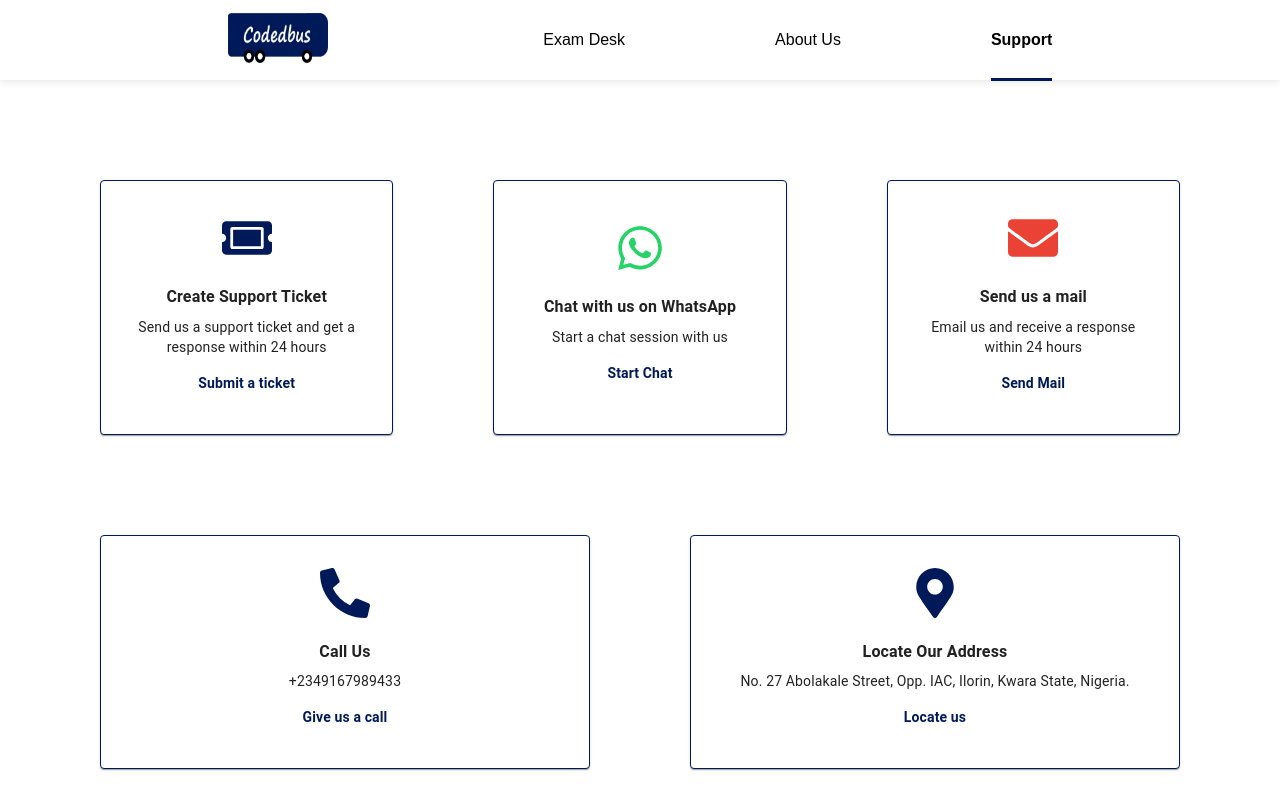
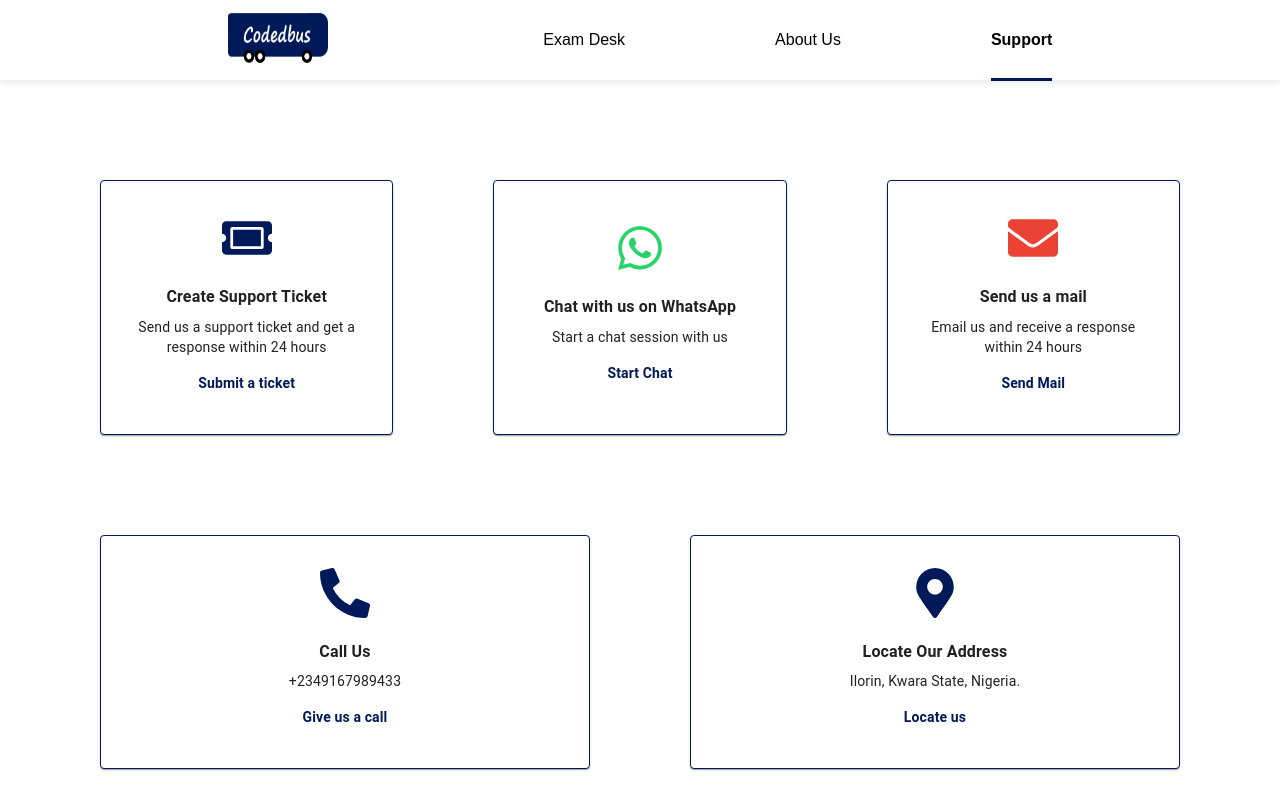
Before and after one commit to MorsH14/codedbus, a Next.js app: page /contact in a window 1280 px wide. Shown: the top 800 px of the page. Built offline with nearby package versions, Linux system fonts and the light colour scheme.

Commit message:
download icon

```diff
--- a/src/modules/Contact/index.tsx
+++ b/src/modules/Contact/index.tsx
@@ -62,9 +62,9 @@ const contactItems: ContactItem[] = [
   {
     icon: FaMapMarkerAlt,
     title: 'Locate Our Address',
-    description: 'No. 27 Abolakale Street, Opp. IAC, Ilorin, Kwara State, Nigeria.',
+    description: 'Ilorin, Kwara State, Nigeria.',
     action: 'Locate us',
-    href: 'https://maps.google.com?q=27+Abolakale+Street,+Ilorin+Nigeria',
+    href: 'https://maps.google.com?q=27+Ilorin+Nigeria',
     iconColor: '#001A59',
   },
 ];
--- a/src/modules/Exam-Desk/faq.tsx
+++ b/src/modules/Exam-Desk/faq.tsx
@@ -85,7 +85,7 @@ const FAQData = [
   },
   {
     question: 'Is Exam Desk a proctoring app?',
-    answer: 'No, Exam Desk is not a proctoring app. Instead, trained examiners will supervise the examination in a controlled environment with suitable computers and stable internet connections for exam takers.',
+    answer: 'No, Exam Desk is not a proctoring app. Instead, trained examiners will supervise the examination in a controlled environment with suitable computers and stable internet connections for examination candidates.',
   },
 {
   question: 'Is there technical support available for Exam Desk users?',
--- a/src/modules/Homepage/index.tsx
+++ b/src/modules/Homepage/index.tsx
@@ -88,7 +88,7 @@ export default function Homepage() {
               width: '100%'
             }}
           >
-            <LinkButton label="View Our Support" href="/support" />
+            <LinkButton label="Request Support" href="/support" />
           </Box>
         </TextAboardWrapper>
       </SupportWrapper>
--- a/src/modules/RefundAndReturnPrivacyPage/index.tsx
+++ b/src/modules/RefundAndReturnPrivacyPage/index.tsx
@@ -40,7 +40,7 @@ export default function RefundPolicy() {
   return (
     <RefundContainer>
       <h1>Codedbus - Refund &amp; Return Policy</h1>
-      <p><strong>Last Updated:</strong> 17th June, 2025</p>
+      <p><strong>Last Updated:</strong> 17th June, 2025.</p>
 
       <h2>Introduction</h2>
       <p>
@@ -58,7 +58,7 @@ export default function RefundPolicy() {
         <li>A recurring subscription is canceled within the first 7 days of the billing cycle (where applicable).</li>
       </ul>
       <p>
-        To request a refund, please email <a href="mailto:support@codedbus.com">support@codedbus.com</a> within 7 days of purchase. Be sure to include proof of payment and a description of the issue.
+        To request a refund, please email <a style={{ color: 'blue'}} href="mailto:support@codedbus.com">support@codedbus.com</a> within 7 days of purchase. Be sure to include proof of payment and a description of the issue.
       </p>
 
       <h2>Processing Refunds</h2>
--- a/src/modules/Terms/index.tsx
+++ b/src/modules/Terms/index.tsx
@@ -40,7 +40,7 @@ export default function TermsOfServicePage() {
   return (
     <TermsContainer>
       <h1>Codedbus - Terms of Service</h1>
-      <p><strong>Last updated:</strong> 17 June 2025</p>
+      <p><strong>Last updated:</strong> 17th June, 2025.</p>
 
       <h2>Acceptance of Terms</h2>
       <p>
```
Also changed, not shown: src/modules/Exam-Desk/Styles.tsx (+4 -3 lines).
